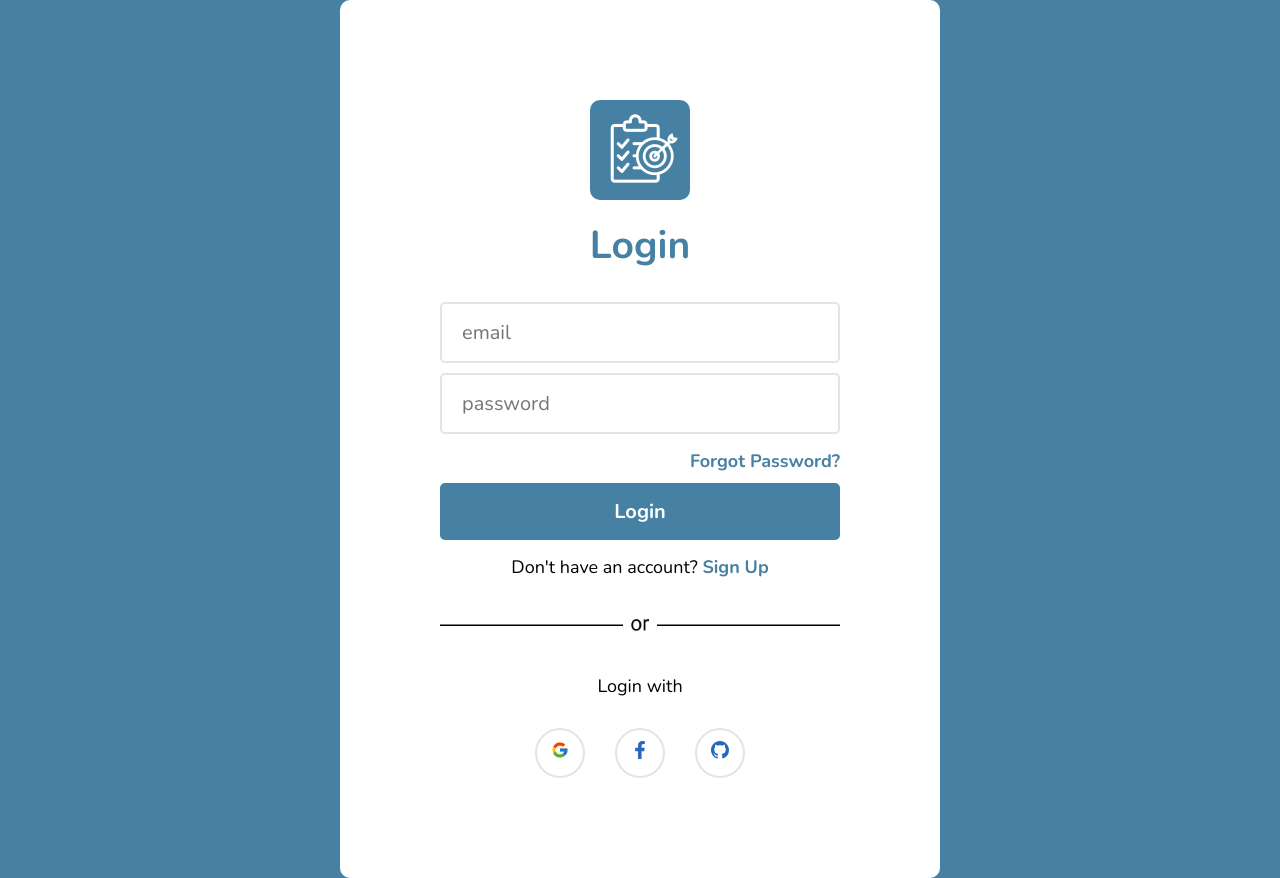
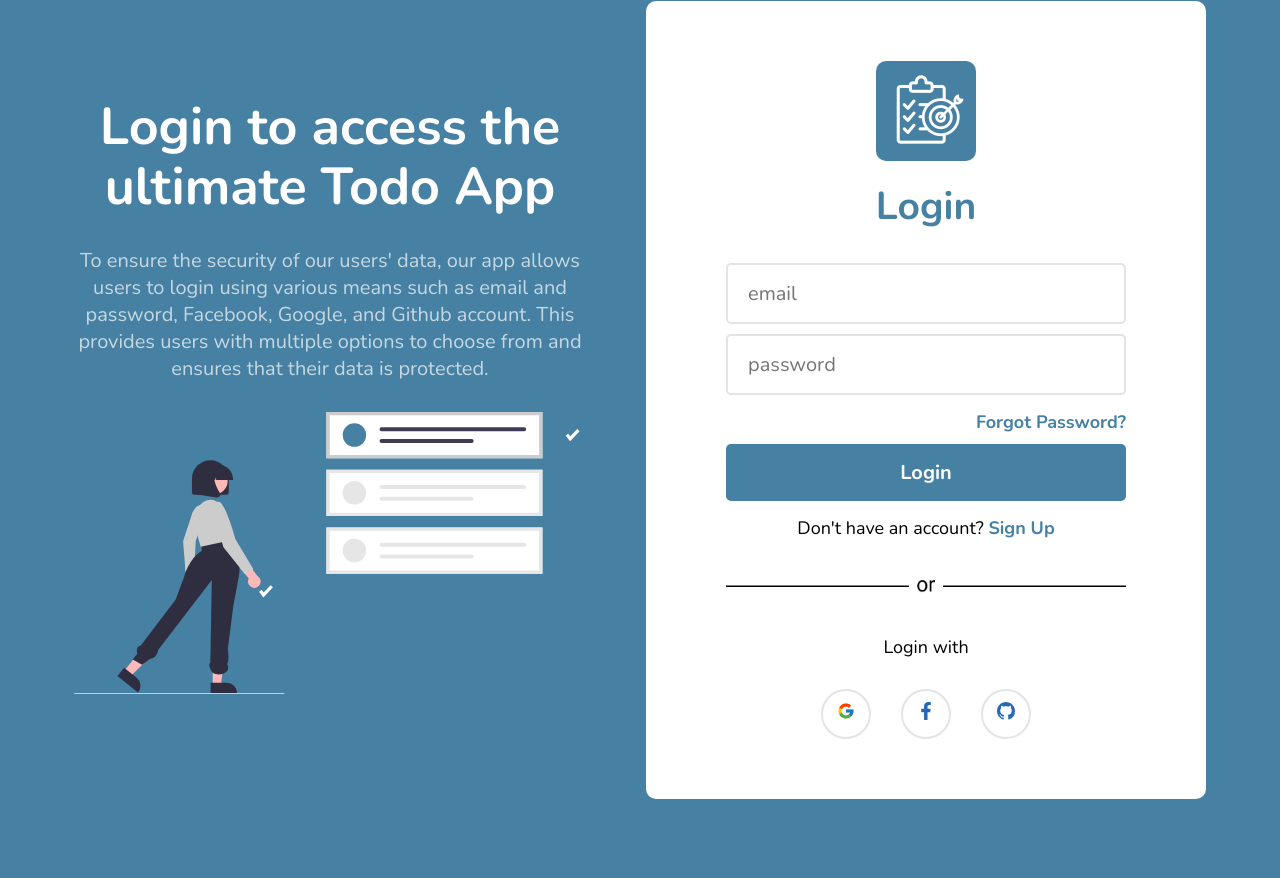
Before and after one commit to kapansa/todo-auth-app, a React (Create React App) app: page /login in a window 1280 px wide. After the commit the page ends 800 px from the top, so only its background shows below. Built offline with nearby package versions, Linux system fonts and the light colour scheme; no server answers.

Commit message:
Update login and sign up page

```diff
--- /dev/null
+++ b/src/components/IntroText.jsx
@@ -0,0 +1,13 @@
+import React from "react";
+
+const IntroText = ({ imgLogo, text, subtitle }) => {
+  return (
+    <div className="text_area">
+      <h1>{text}</h1>
+      <p>{subtitle}</p>
+      <img src={imgLogo} alt="todo intro app" />
+    </div>
+  );
+};
+
+export default IntroText;
--- a/src/pages/Login/Login.css
+++ b/src/pages/Login/Login.css
@@ -17,7 +17,8 @@ body {
   /* background-color: #282c34; */
   min-height: 100vh;
   display: flex;
-  flex-direction: column;
+  gap: 60px;
+  /* flex-direction: column; */
   align-items: center;
   justify-content: center;
   font-size: calc(10px + 2vmin);
@@ -26,7 +27,7 @@ body {
 .login_in {
       background-color: #fff;
       border-radius: 10px;
-      padding: 100px;
+      padding: 60px 80px;
 }
 
 .logo {
@@ -163,3 +164,22 @@ body {
       color: red;
       width: 400px;
 }
+
+.text_area {
+      flex-basis: 40%;
+}
+
+.text_area img {
+      width: 100%;
+}
+
+.text_area h1 {
+      color: #fff;
+      line-height: 60px;
+}
+
+.text_area p {
+      color: #ffffffb0;
+      font-size: 20px;
+      padding: 30px 0;
+}
--- a/src/pages/Login/Login.jsx
+++ b/src/pages/Login/Login.jsx
@@ -1,6 +1,7 @@
 import React, { useState, useEffect, useCallback } from "react";
 import "./Login.css";
 import Logo from "../../assets/Logo.png";
+import Todo from "../../assets/todo.svg";
 import Or from "../../assets/or.png";
 import { NavLink } from "react-router-dom";
 import { FaFacebookF } from "react-icons/fa";
@@ -20,6 +21,7 @@ import {
 } from "firebase/auth";
 import { useNavigate } from "react-router-dom";
 import Loading from "../../components/Loading";
+import IntroText from "../../components/IntroText";
 
 const Login = () => {
   const [email, setEmail] = useState("");
@@ -139,6 +141,11 @@ const Login = () => {
       ) : (
         <div className="Login">
           <div className="Login_middle">
+            <IntroText
+              imgLogo={Todo}
+              text="Login to access the ultimate Todo App"
+              subtitle="To ensure the security of our users' data, our app allows users to login using various means such as email and password, Facebook, Google, and Github account. This provides users with multiple options to choose from and ensures that their data is protected."
+            />
             <div className="login_in">
               <img src={Logo} className="logo" alt="Todo_logo" />
               <h2 className="title">Login</h2>
--- a/src/pages/SignUp/SignUp.jsx
+++ b/src/pages/SignUp/SignUp.jsx
@@ -18,6 +18,8 @@ import {
 } from "firebase/auth";
 import { useNavigate } from "react-router-dom";
 import Loading from "../../components/Loading";
+import IntroText from "../../components/IntroText";
+import Todo from "../../assets/todo.svg";
 
 const SignUp = () => {
   const [email, setEmail] = useState("");
@@ -103,6 +105,11 @@ const SignUp = () => {
       ) : (
         <div className="Login">
           <div className="Login_middle">
+            <IntroText
+              imgLogo={Todo}
+              text="Register for the ultimate Todo App"
+              subtitle="our web-based todo app is the ultimate task management tool. With the ability to organize your tasks in one place, get up-to-date weather data for your city and other cities, and login using various means, our app is designed to make your life easier."
+            />
             <div className="login_in">
               <img src={Logo} className="logo" alt="Todo_logo" />
               <h2 className="title">Register</h2>
```
Also changed, not shown: src/assets/Next.svg (added), src/assets/todo.svg (added).
